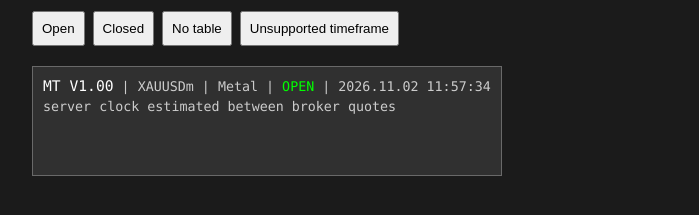
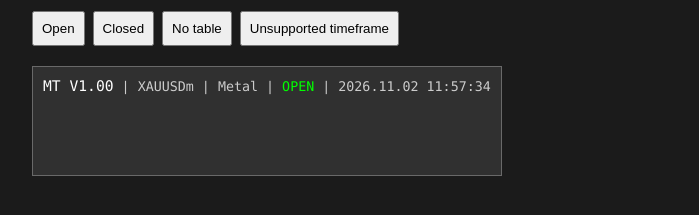
Before and after one commit to hamamun/MT, a plain HTML site: page preview.html in a window 1280 px wide. Shown: the part 123-338 px from the top of the page, without its empty margins (0-699 px from the left). Drawn offline with Linux system fonts and the light colour scheme.

Commit message:
Reserve second row when market is open
Co-authored-by: arena-agent <297053741+arena-agent@users.noreply.github.com>

```diff
--- a/preview.html
+++ b/preview.html
@@ -11,7 +11,7 @@ button {padding:8px; margin-right:8px} small {display:block;max-width:720px;line
 <div class="panel"><div class="row"><span class="title">MT V1.00</span><span id="prefix"></span><span id="state"></span><span id="suffix"></span></div><div class="row" id="detail"></div><div class="row reserved"></div><div class="row reserved"></div></div>
 <script>
 const samples = {
- open:{prefix:' | XAUUSDm | Metal | ', state:'OPEN', suffix:' | 2026.11.02 11:57:34', detail:'server clock estimated between broker quotes'},
+ open:{prefix:' | XAUUSDm | Metal | ', state:'OPEN', suffix:' | 2026.11.02 11:57:34', detail:''},
  closed:{prefix:' | XAUUSDm | Metal | ', state:'close', suffix:' | Open at 2026.11.03 00:00:00', detail:'MARKET CLOSED - next open Tue 2026.11.03 00:00:00 server (in 12h 2m)'},
  unknown:{prefix:' | BTCUSDm | Crypto | ', state:'MARKET STATUS UNKNOWN', suffix:'', detail:'no session table; Open at --; no quote available'},
  unsupported:{prefix:' | XAUUSDm | H1', state:'', suffix:'', detail:'Incompatible chart. Switch to M5/M15/M30.'}
```
Also changed, not shown: 4 other files.
